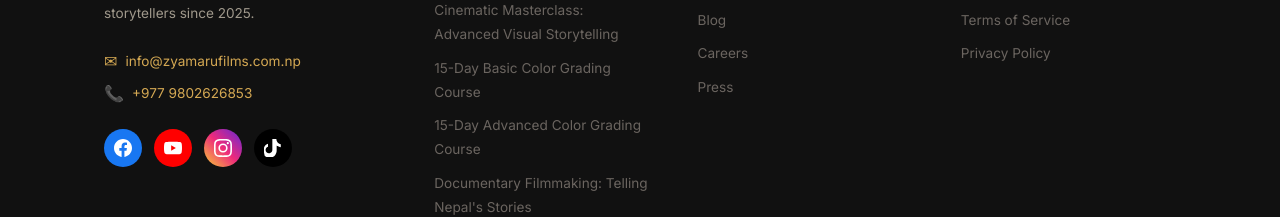
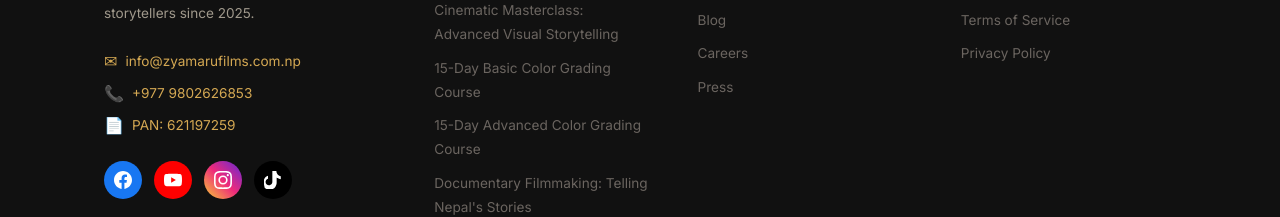
Before and after one commit to Bishes-Maharjan/zyamaru-website-2, a Next.js app: page / in a window 1280 px wide. Shown: the part 9198-9415 px from the top of the page. Built offline with nearby package versions, Linux system fonts and the light colour scheme; a web font is replaced by a local one.

Commit message:
footer pan inclusion

```diff
--- a/app/components/Footer.tsx
+++ b/app/components/Footer.tsx
@@ -81,6 +81,9 @@ export default function Footer() {
                 onMouseLeave={(e) => e.currentTarget.style.color = 'var(--color-amber)'}>
                 <span style={{ fontSize: '1rem', color: 'var(--color-amber)' }}>📞</span> +977 9802626853
               </a>
+              <span style={{ color: 'var(--color-amber)', display: 'flex', alignItems: 'center', gap: '0.5rem' }}>
+                <span style={{ fontSize: '1rem', color: 'var(--color-amber)' }}>📄</span> PAN: 621197259
+              </span>
             </div>
 
             {/* Social Media Only Icons */}
```
